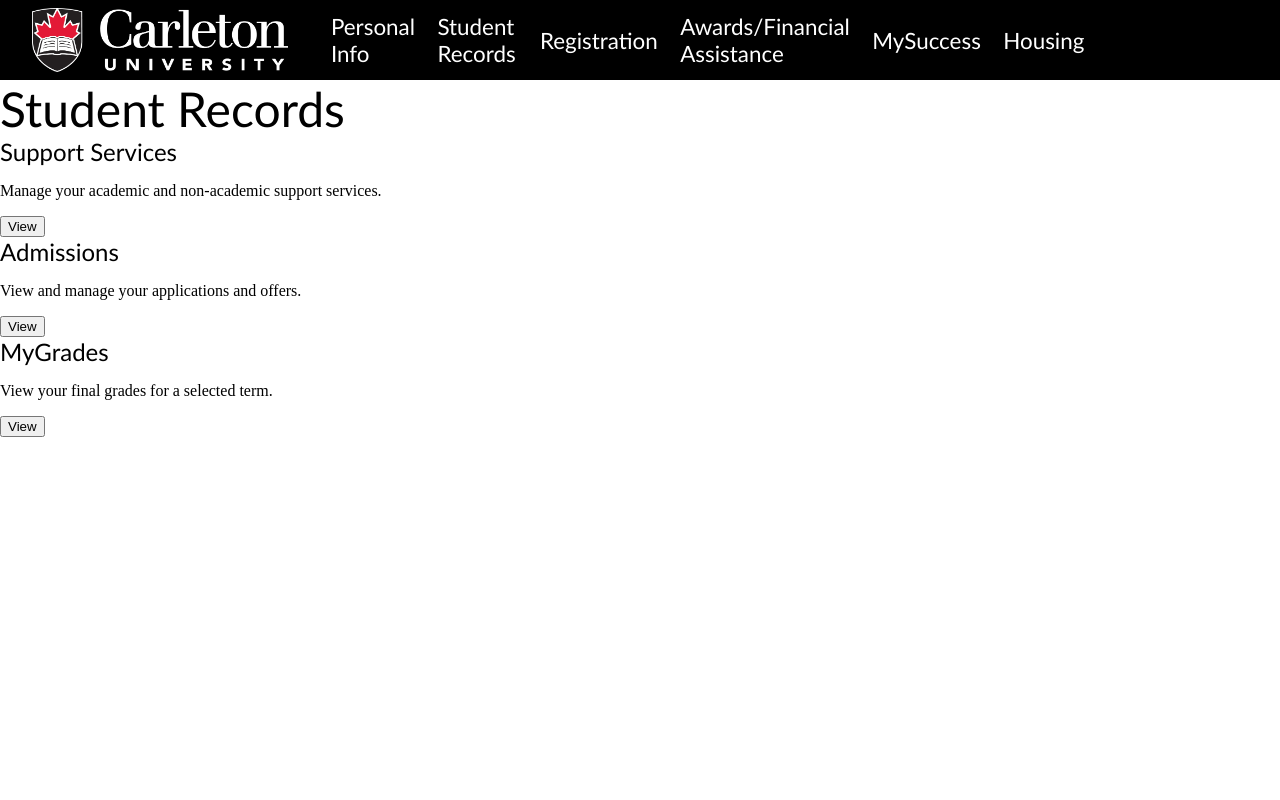
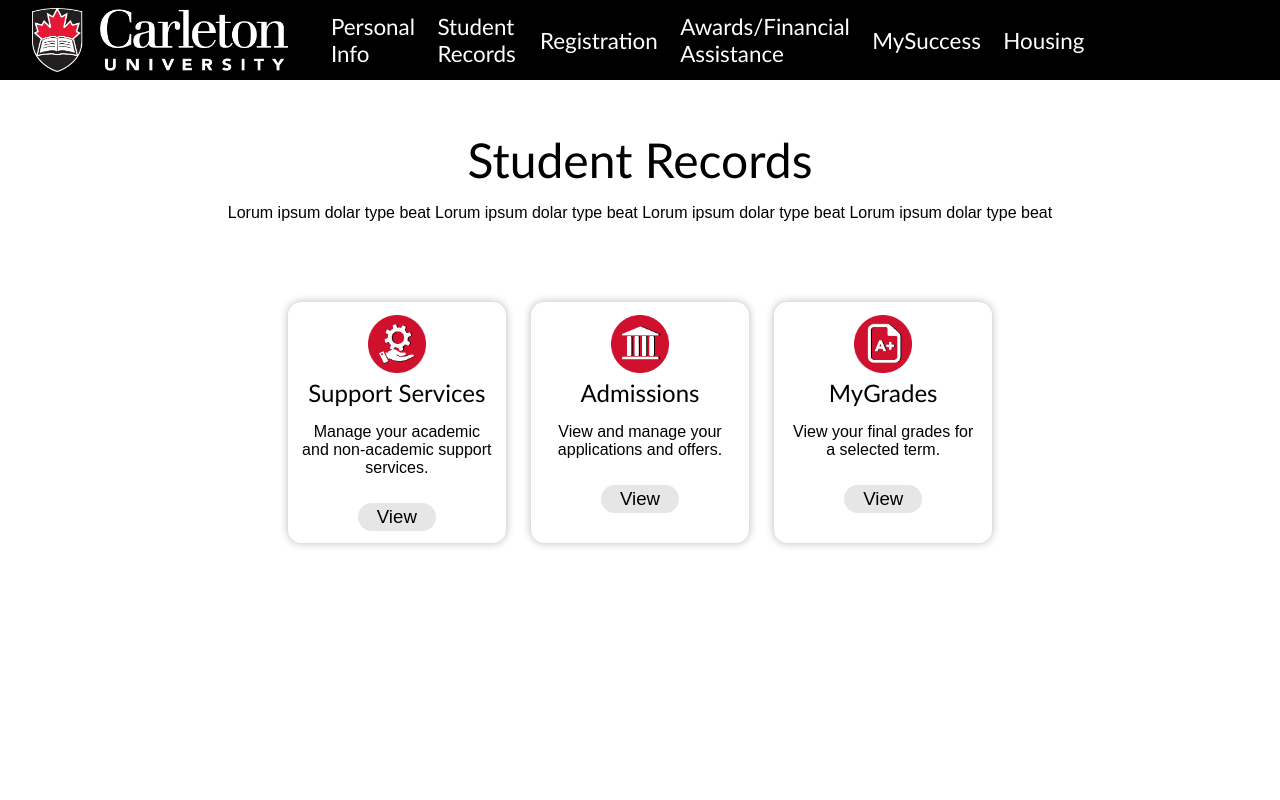
Before and after one commit to BountyHunterJL7/Carleton_Central_Redesign, a PHP site: page /studentRecords/studentRecords.php in a window 1280 px wide. Run offline with PHP 8.4, Linux system fonts and the light colour scheme.

Commit message:
css for student records complete
finished the student records css and fixed a minor issue with the personal info css

```diff
--- a/personalInfo/PersonalInfo.css
+++ b/personalInfo/PersonalInfo.css
@@ -13,7 +13,7 @@ body{
     padding-left: 3%;
     padding-right:3%;
     padding-top:7%;
-    padding-bottom:100%;
+    padding-bottom:25%;
     text-align:center;
     width:18%;
     float:left;
--- a/studentRecords/studentRecords.php
+++ b/studentRecords/studentRecords.php
@@ -8,7 +8,7 @@
     <link rel="shortcut icon" href="../media/carleton_mini_logo.png">
 
     <!-- Link to side stylesheet -->
-    <link rel="stylesheet" href="">
+    <link rel="stylesheet" href="../studentRecords/studentrecords.css">
 
     <meta charset="UTF-8">
     <meta name="viewport" content="width=device-width, initial-scale=1.0">
@@ -27,41 +27,45 @@
         <h1>
             Student Records
         </h1>
+        <p>Lorum ipsum dolar type beat Lorum ipsum dolar type beat Lorum ipsum dolar type beat Lorum ipsum dolar type beat</p>
 
         <!-- List of options -->
 
         <!-- Changing from a list to a set of divs because I think it will be easier to implement the CSS that way. Like give them each a class of "card" and id of "left", "middle", or "right" -->
-
-        <div>
+        <div id="wrapper">
+            <div class="support">
+                <img id="raven-logo" src="../media/support-service.png"/>
                 <h2>
                     Support Services
                 </h2>
                 <p>
                     Manage your academic and non-academic support services.
                 </p>
-            <button type="button">View</button>
+                <button class="view" type="button">View</button>
             </div>
 
-        <div>
+            <div class="admissions">
+                <img id="raven-logo" src="../media/Admission.png"/>
                 <h2>
                     Admissions
                 </h2>
                 <p>
                     View and manage your applications and offers.
                 </p>
-            <button type="button">View</button>
+                <button class="view" type="button">View</button>
             </div>
 
-        <div>
+            <div class="grades">
+                <img id="raven-logo" src="../media/myGrades.png"/>
                 <h2>
                     MyGrades
                 </h2>
                 <p>
                     View your final grades for a selected term.
                 </p>
-            <button type="button">View</button>
+                <button class="view" type="button">View</button>
             </div>
-
+        </div>
     </div>
     <!-- End of Content -->
 
--- /dev/null
+++ b/studentRecords/studentrecords.css
@@ -0,0 +1,82 @@
+body{
+    font: normal 12pt arial !important;
+    color:black;
+    background-color:white;
+}
+
+#raven-logo{
+    width:30%;
+    padding-bottom:3%;
+}
+
+button {
+    margin-top:5%;
+	background-color: #e6e6e6;
+	color: black;
+    font-size: 14pt;
+    font-weight: lighter;
+	padding: 1.5% 10%;
+	border: none;
+	border-width: 1pt;
+	border-radius: 30pt;
+	cursor: pointer;
+	transition: 0.2s;
+}
+
+/* Add a hover effect for buttons */
+button:hover {
+    background-color: rgb(202, 202, 202);
+}
+
+.content{
+    text-align: center;
+    margin-top:4%;
+}
+
+#wrapper{
+    margin-top:4%;
+    display: flex;
+    justify-content: center;
+}
+
+.support{
+    margin:1%;
+    background-Color:white;
+    padding-left: 1%;
+    padding-right:1%;
+    padding-top:1%;
+    padding-bottom:1%;
+    text-align:center;
+    width:15%;
+    float:left;
+    border-radius: 10pt;
+    box-shadow: 0px 0px 8px #b8b8b8;
+}
+
+.admissions{
+    margin:1%;
+    background-Color:white;
+    padding-left: 1%;
+    padding-right:1%;
+    padding-top:1%;
+    padding-bottom:1%;
+    text-align:center;
+    width:15%;
+    float:left;
+    border-radius: 10pt;
+    box-shadow: 0px 0px 8px #b8b8b8;
+}
+
+.grades{
+    margin:1%;
+    background-Color:white;
+    padding-left: 1%;
+    padding-right:1%;
+    padding-top:1%;
+    padding-bottom:1%;
+    text-align:center;
+    width:15%;
+    float:left;
+    border-radius: 10pt;
+    box-shadow: 0px 0px 8px #b8b8b8;
+}
```
Also changed, not shown: media/Admission.png (added), media/myGrades.png (added), media/support-service.png (added). Lines whose indentation alone changed are shown as unchanged.
